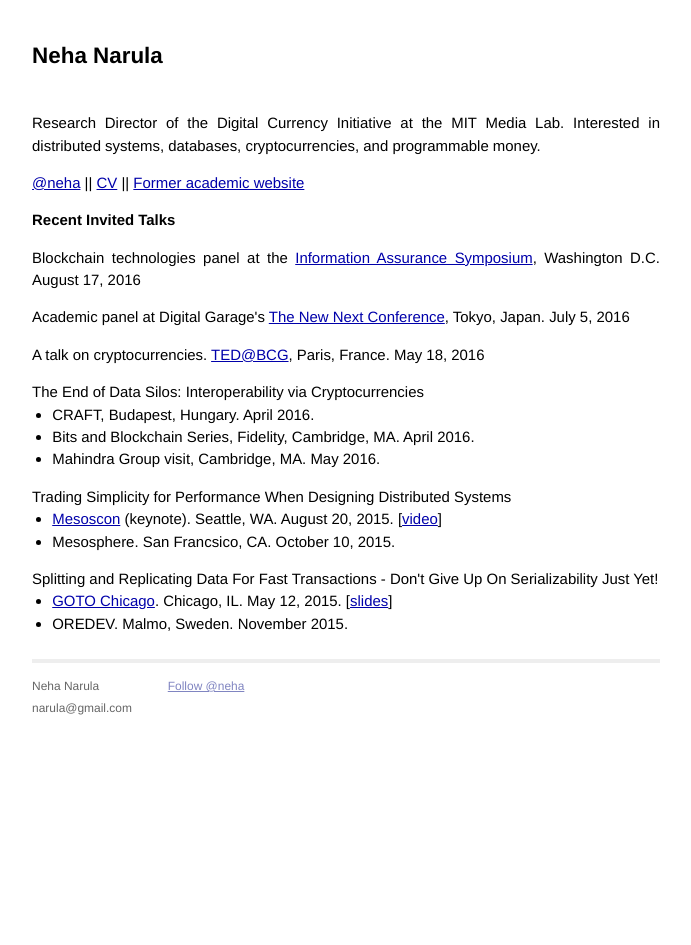
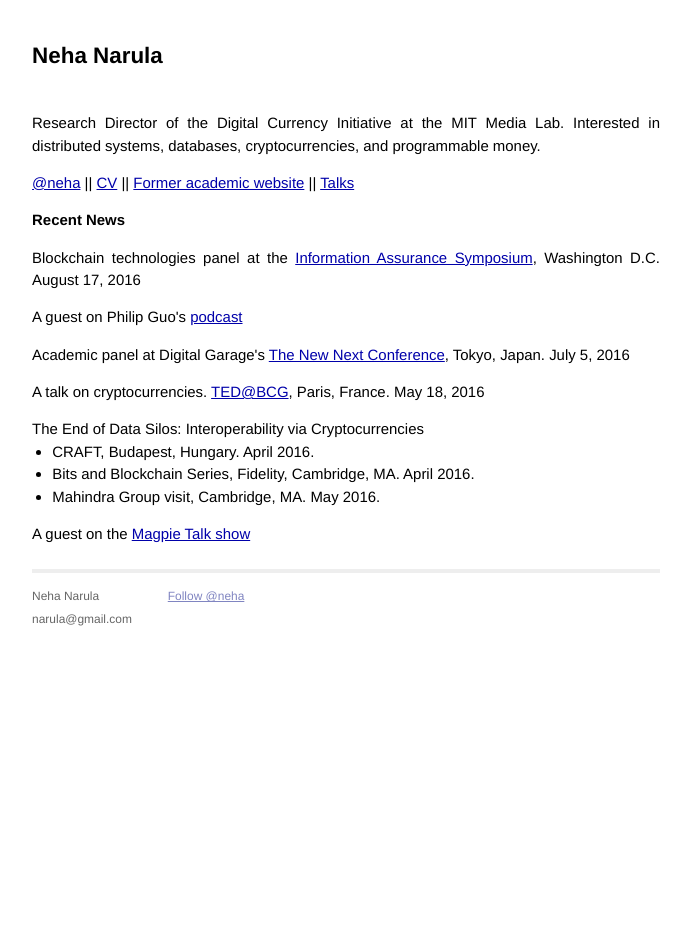
Before and after one commit to narula/narula.github.io, a Jekyll site: the page built from index.html, in a window 1280 px wide. Shown: the whole page, without its empty margins (294-985 px from the left). Built offline with Jekyll 4.4.1, drawn with Linux system fonts in a browser that asks for light colours; comment, search, counter and statistics services are not loaded.

Commit message:
add separate talks page

```diff
--- a/index.html
+++ b/index.html
@@ -7,11 +7,12 @@ Research Director of the Digital Currency Initiative at the
 MIT Media Lab.  Interested in distributed systems, databases,
 cryptocurrencies, and programmable money.
 
-<p><a href="https://twitter.com/neha">@neha</a> || <a href="http://pdos.csail.mit.edu/~neha/cv.pdf">CV</a> || <a href="http://pdos.csail.mit.edu/~neha">Former academic website</a>
+<p><a href="https://twitter.com/neha">@neha</a> || <a href="http://pdos.csail.mit.edu/~neha/cv.pdf">CV</a> || <a href="http://pdos.csail.mit.edu/~neha">Former academic website</a> || <a href="talks.html">Talks</a>
 
-<h3>Recent Invited Talks</h3>
+<h3>Recent News</h3>
 
 <p>Blockchain technologies panel at the <a href="https://www.globreg.com/iasymposium/">Information Assurance Symposium</a>, Washington D.C.  August 17, 2016</p>
+<p>A guest on Philip Guo's <a href="http://www.pgbovine.net/PG-Podcast-7-Neha-Narula.htm">podcast</a>
 
 <p>Academic panel at Digital Garage's <a href="http://ncc.garage.co.jp/en/">The New Next Conference</a>, Tokyo, Japan.  July 5, 2016</p>
 
@@ -24,20 +25,7 @@ cryptocurrencies, and programmable money.
   <li>Mahindra Group visit, Cambridge, MA. May 2016.
 </ul>
 
-<p>Trading Simplicity for Performance When Designing Distributed Systems
-  <ul>
-    <li>  <a href="https://mesoscon2015.sched.org/event/31JE/keynote-trading-simplicity-for-performance-when-designing-distributed-systems-neha-narula">Mesoscon</a> (keynote).
-  Seattle, WA.  August 20, 2015. [<a href="https://www.youtube.com/watch?v=4n1Udu_NJXI">video</a>] </li>
-    <li> Mesosphere.  San Francsico, CA.  October 10, 2015. </li>
-  </ul>
-</p>
-
-<p>Splitting and Replicating Data For Fast Transactions - Don't Give Up On Serializability Just Yet!
-  <ul>
-    <li><a href="http://gotocon.com/chicago-2015/presentation/Don't%20give%20up%20on%20serializability%20just%20yet!">GOTO Chicago</a>.  Chicago, IL.  May 12, 2015. [<a href="http://gotocon.com/dl/goto-chicago-2015/slides/NehaNarula_DontGiveUpOnSerializabilityJustYet.pdf">slides</a>]</li>
-    <li> OREDEV.  Malmo, Sweden. November 2015.</li>
-  </ul>
-</p>
+<p>A guest on the <a href="http://samnewman.io/blog/2016/04/07/magpie-talkshow-episode-16-neha-narula/">Magpie Talk show</a>
 
 <script>
   (function(i,s,o,g,r,a,m){i['GoogleAnalyticsObject']=r;i[r]=i[r]||function(){
```
Also changed, not shown: talks.html (added, +76 -0 lines).
